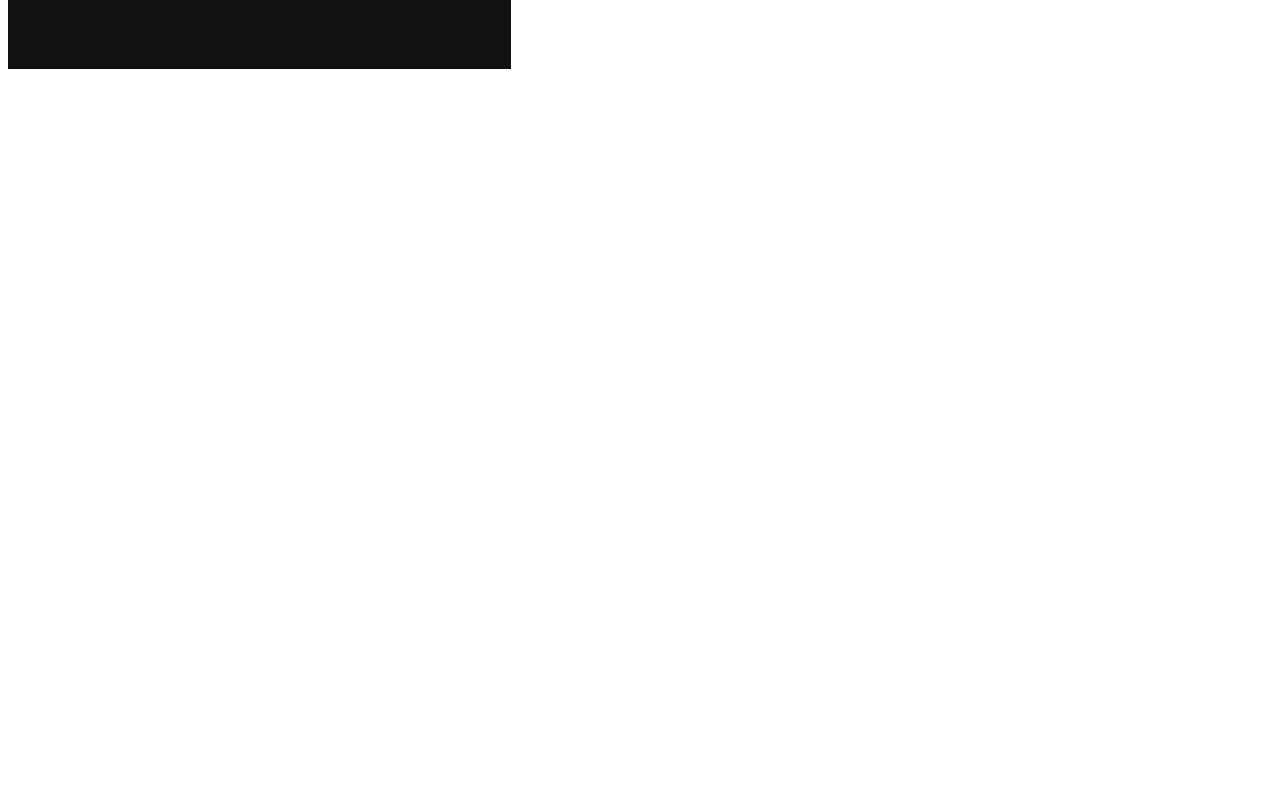
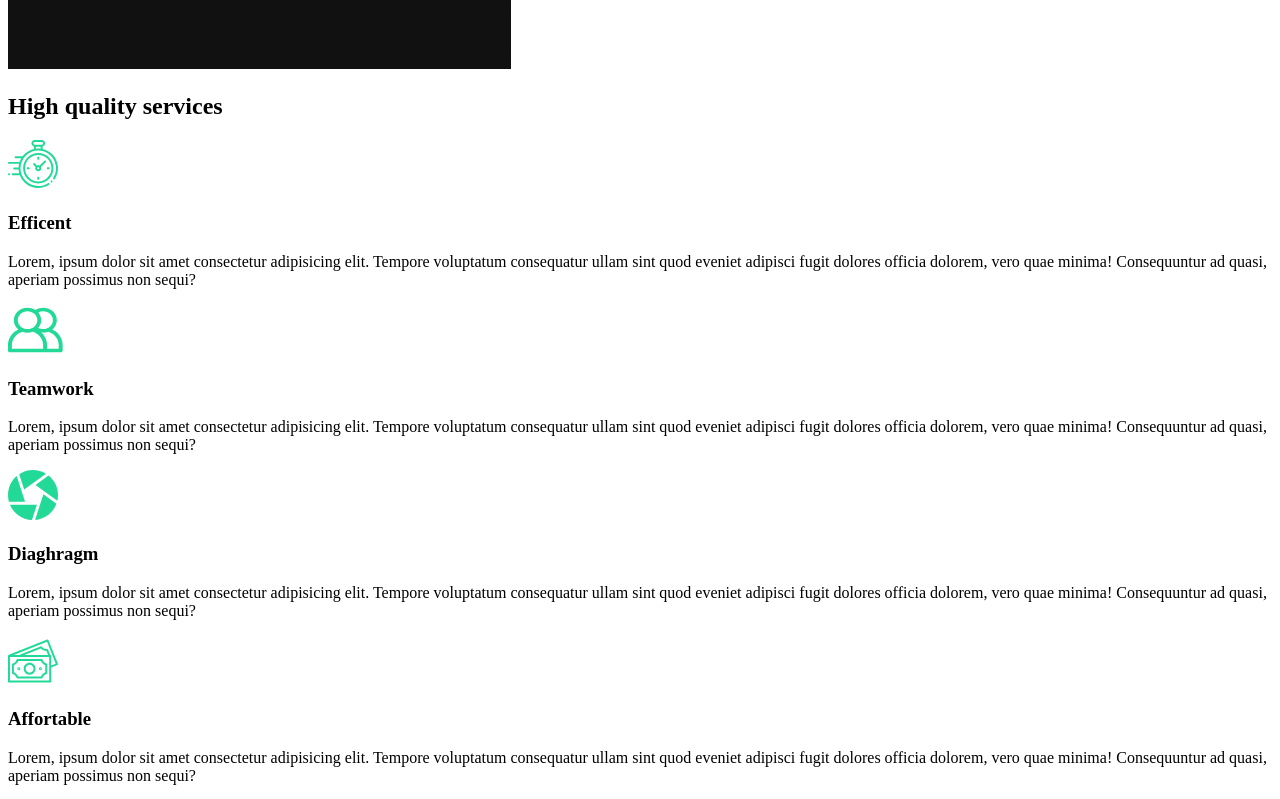
Before and after one commit to kingchan818/capture, a React (Create React App) app: page / in a window 1280 px wide. Shown: the part 940-1739 px from the top of the page. Before the commit the page ends 1021 px from the top, so only its background shows below. Built offline with nearby package versions, Linux system fonts and the light colour scheme.

Commit message:
theServicesSection

```diff
--- a/src/components/AboutSection.js
+++ b/src/components/AboutSection.js
@@ -10,7 +10,7 @@ const AboutSection = () => {
 
         <div className="hide">
           <h2>
-            your <span>dreams</span> come{" "}
+            your <span>dreams</span> come true
           </h2>
         </div>
 
--- /dev/null
+++ b/src/components/ServiceSection.js
@@ -0,0 +1,78 @@
+import React from "react";
+import clock from "../img/clock.svg";
+import diaphragm from "../img/diaphragm.svg";
+import money from "../img/money.svg";
+import teamwork from "../img/teamwork.svg";
+import home2 from "../img/home2.png";
+
+function ServicesSection() {
+  return (
+    <div className="services">
+      <div className="description">
+        <h2>
+          High <span>quality</span> services{" "}
+        </h2>
+
+        <div className="cards">
+          <div className="card">
+            <div className="icon">
+              <img src={clock} alt="" />
+              <h3>Efficent</h3>
+            </div>
+            <p>
+              Lorem, ipsum dolor sit amet consectetur adipisicing elit. Tempore
+              voluptatum consequatur ullam sint quod eveniet adipisci fugit
+              dolores officia dolorem, vero quae minima! Consequuntur ad quasi,
+              aperiam possimus non sequi?
+            </p>
+          </div>
+
+          <div className="card">
+            <div className="icon">
+              <img src={teamwork} alt="" />
+              <h3>Teamwork</h3>
+            </div>
+            <p>
+              Lorem, ipsum dolor sit amet consectetur adipisicing elit. Tempore
+              voluptatum consequatur ullam sint quod eveniet adipisci fugit
+              dolores officia dolorem, vero quae minima! Consequuntur ad quasi,
+              aperiam possimus non sequi?
+            </p>
+          </div>
+
+          <div className="card">
+            <div className="icon">
+              <img src={diaphragm} alt="" />
+              <h3>Diaghragm</h3>
+            </div>
+            <p>
+              Lorem, ipsum dolor sit amet consectetur adipisicing elit. Tempore
+              voluptatum consequatur ullam sint quod eveniet adipisci fugit
+              dolores officia dolorem, vero quae minima! Consequuntur ad quasi,
+              aperiam possimus non sequi?
+            </p>
+          </div>
+
+          <div className="card">
+            <div className="icon">
+              <img src={money} alt="" />
+              <h3>Affortable</h3>
+            </div>
+            <p>
+              Lorem, ipsum dolor sit amet consectetur adipisicing elit. Tempore
+              voluptatum consequatur ullam sint quod eveniet adipisci fugit
+              dolores officia dolorem, vero quae minima! Consequuntur ad quasi,
+              aperiam possimus non sequi?
+            </p>
+          </div>
+        </div>
+
+        <div className="image">
+          <img src={home2} alt="" />
+        </div>
+      </div>
+    </div>
+  );
+}
+
+export default ServicesSection;
--- a/src/pages/AboutUs.js
+++ b/src/pages/AboutUs.js
@@ -1,7 +1,12 @@
 import AboutSection from "../components/AboutSection";
-
+import ServicesSection from "../components/ServiceSection";
 const AboutUs = () => {
-  return <AboutSection />;
+  return (
+    <>
+      <AboutSection />
+      <ServicesSection />
+    </>
+  );
 };
 
 export default AboutUs;
```
Also changed, not shown: 2 other files (tests, documents, lock files or other folders).
